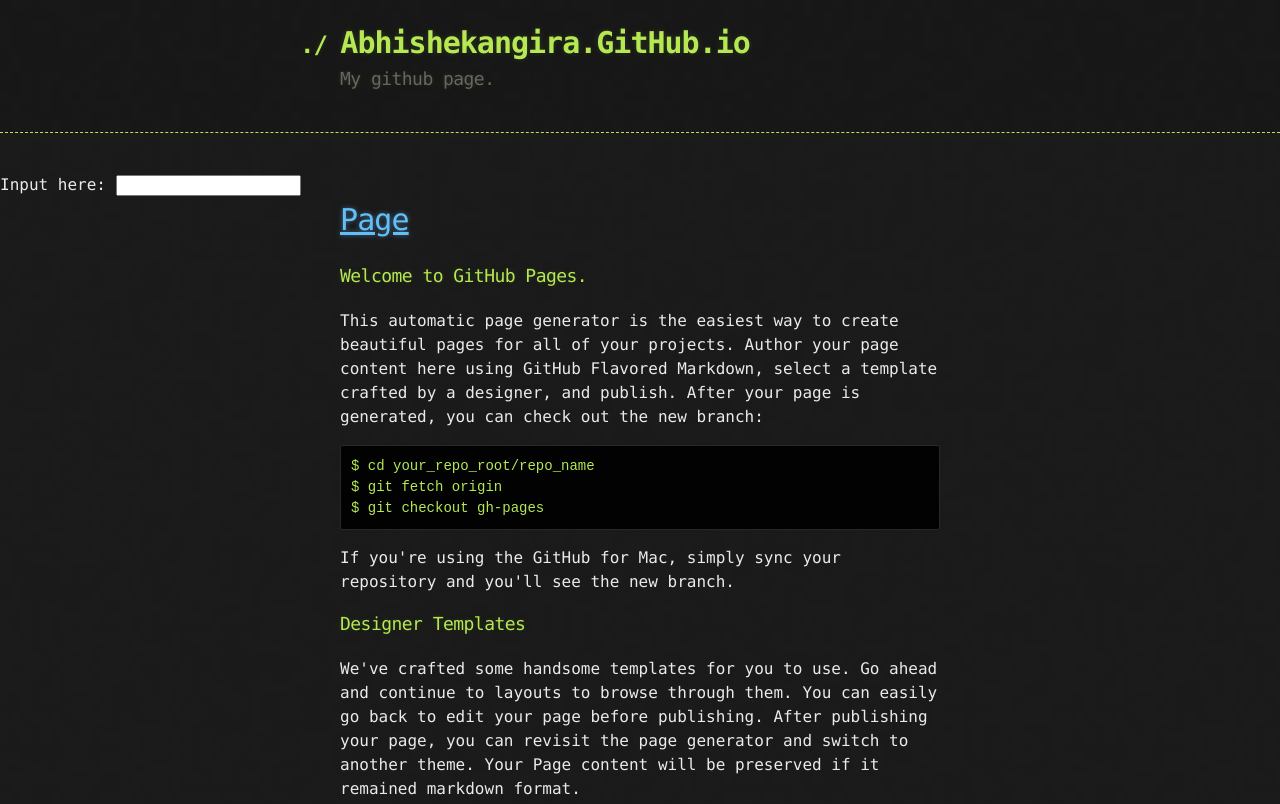
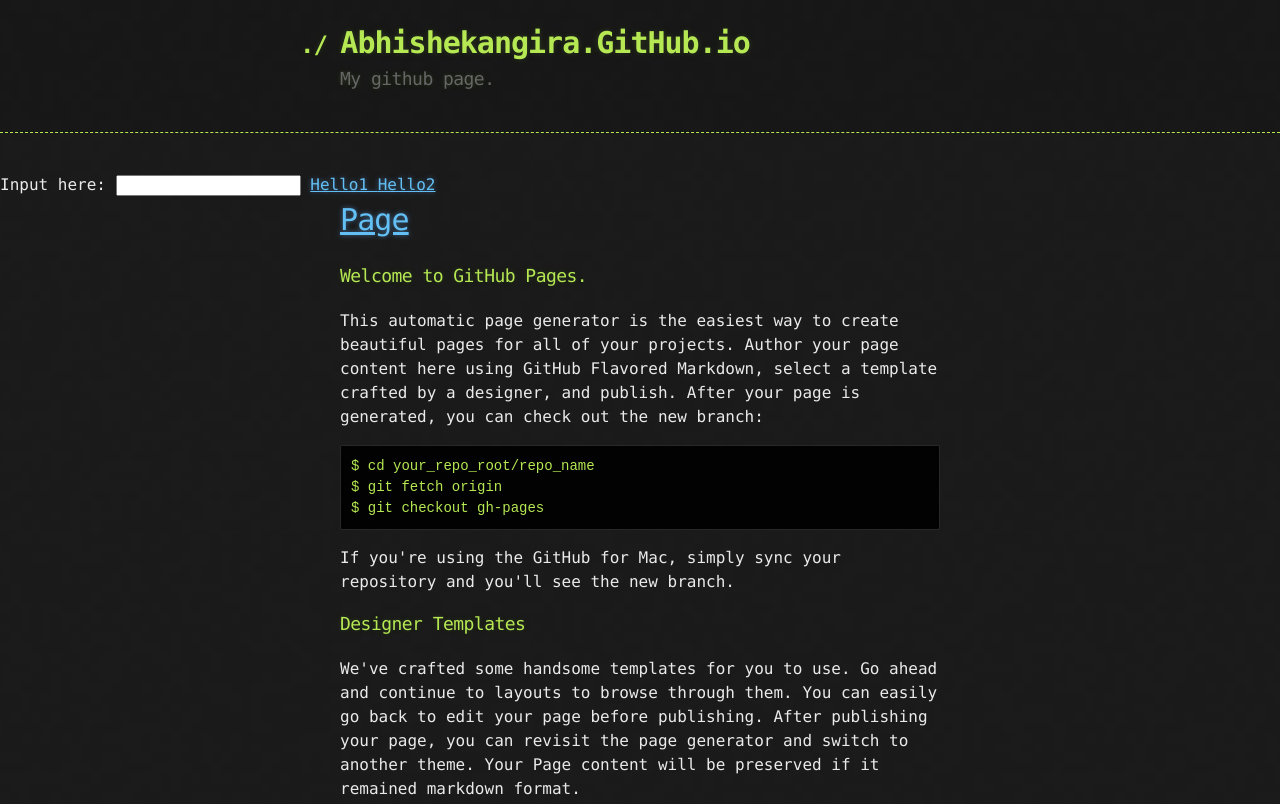
Before and after one commit to abhishekangira/abhishekangira.github.io, a plain HTML site: page index.html in a window 1280 px wide. Shown: the top 804 px of the page. Drawn offline with Linux system fonts and the light colour scheme.

Commit message:
Update index.html

```diff
--- a/index.html
+++ b/index.html
@@ -43,6 +43,9 @@ height="0" width="0" style="display:none;visibility:hidden"></iframe></noscript>
     </header>
 <label for="theinput">Input here:</label>
 <input type='text' name='whatever' id='theinput'>
+
+      <a href="#"> Hello1 </a>
+      <a href="http://abhishekangira.github.io"> Hello2 </a>
     <div class="container">
       <section id="main_content">
         <h1><a href="/page.html" onclick="dataLayer.push({'event': 'page-click','random':'hello'});">Page</a></h1>
```
